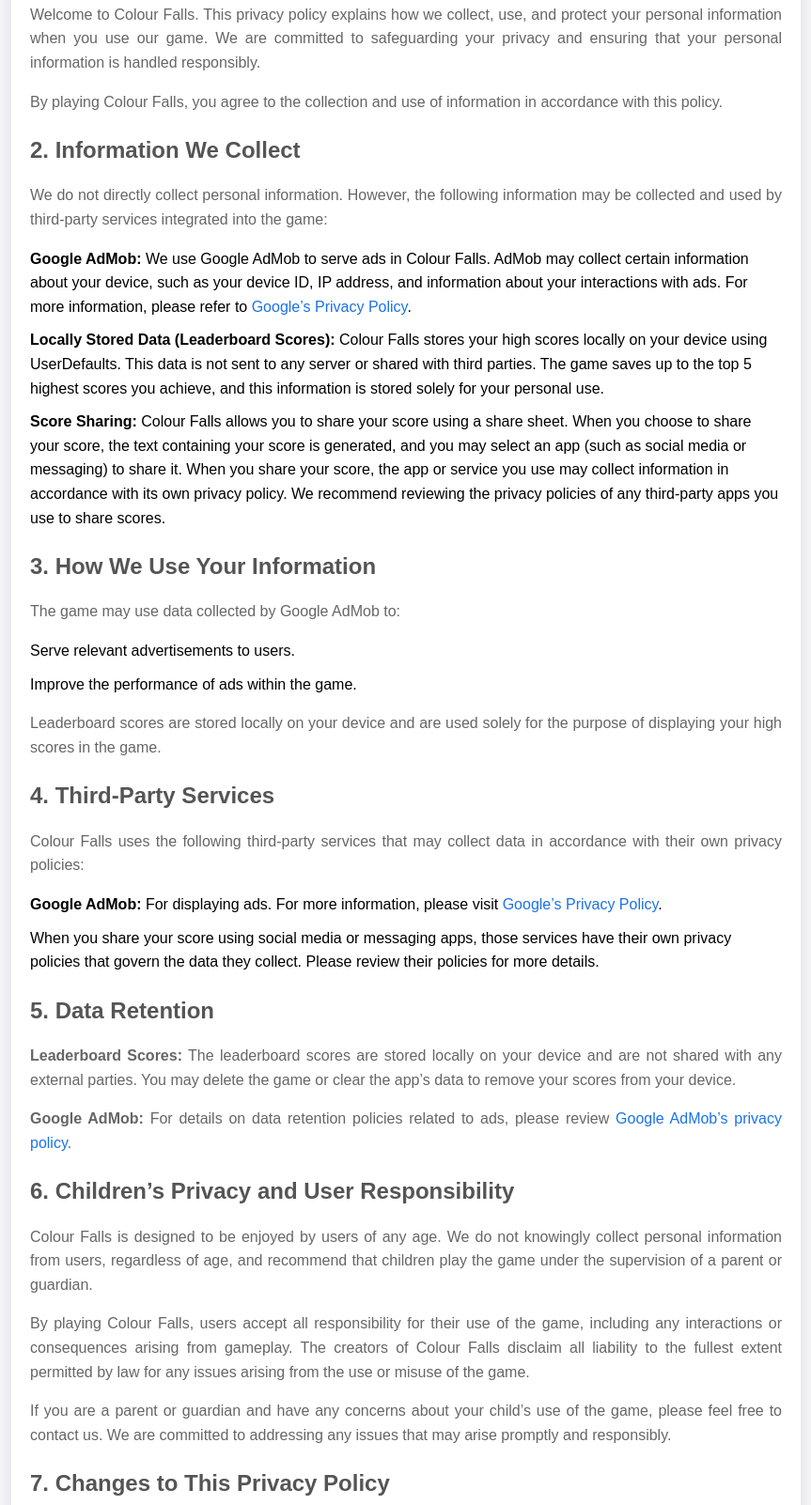
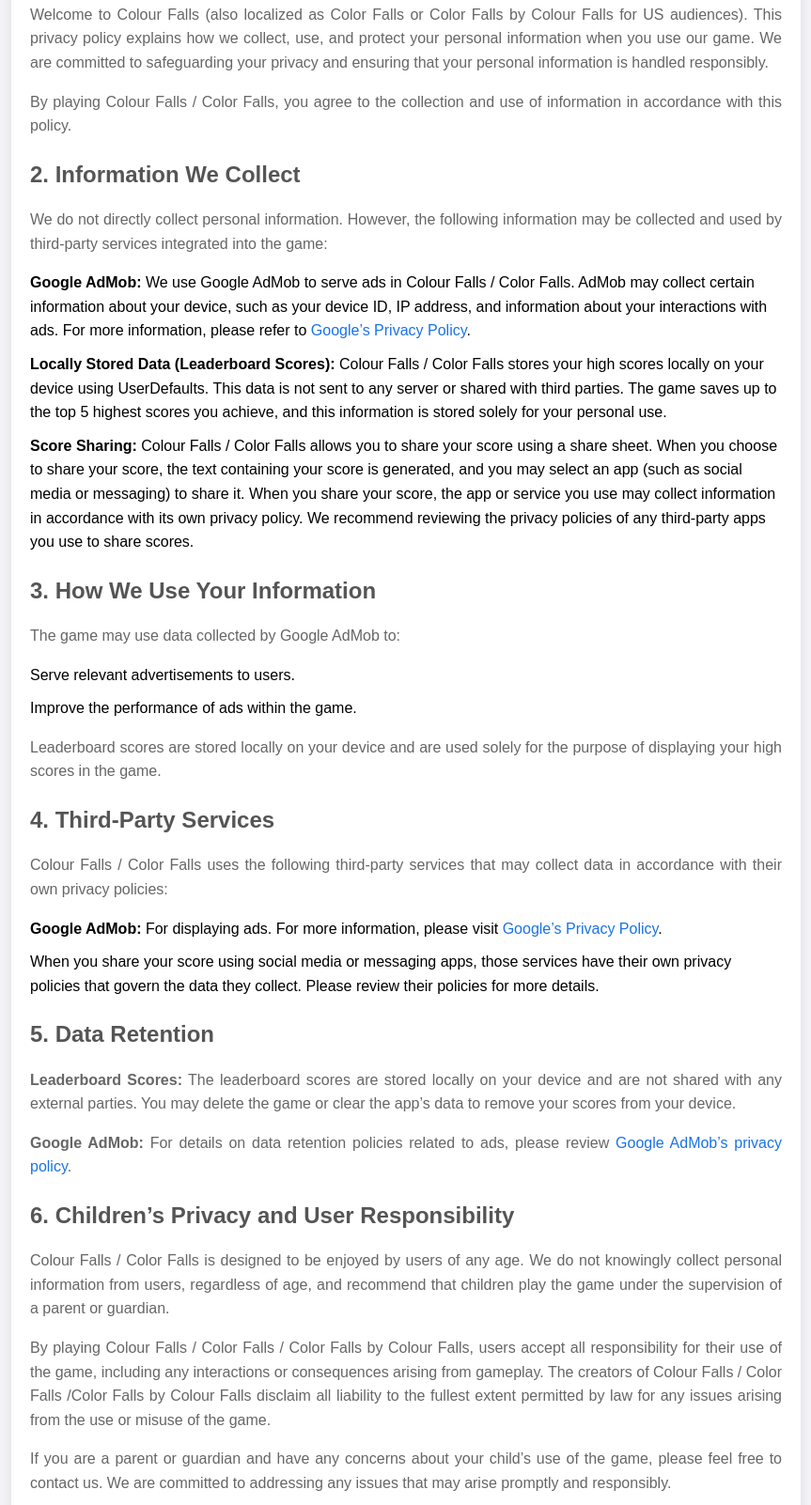
Before and after one commit to Eazyteeq/colourfalls, a plain HTML site: page privacypolicy.html in a window 1280 px wide. Shown: the part 267-1869 px from the top of the page at 94% size, without its empty margins (208-1071 px from the left). Drawn offline with Linux system fonts and the light colour scheme.

Commit message:
Add files via upload

```diff
--- a/privacypolicy.html
+++ b/privacypolicy.html
@@ -76,29 +76,35 @@
 
         <h2>1. Introduction</h2>
         <p>
-            Welcome to Colour Falls. This privacy policy explains how we collect, use, and protect your personal
+            Welcome to Colour Falls (also localized as Color Falls or Color Falls by Colour Falls for US audiences).
+            This privacy policy explains how
+            we collect, use, and protect your personal
             information when you use our game. We are committed to safeguarding your privacy and ensuring that your
             personal information is handled responsibly.
         </p>
         <p>
-            By playing Colour Falls, you agree to the collection and use of information in accordance with this policy.
+            By playing Colour Falls / Color Falls, you agree to the collection and use of information in accordance with
+            this policy.
         </p>
 
         <h2>2. Information We Collect</h2>
         <p>We do not directly collect personal information. However, the following information may be collected and used
             by third-party services integrated into the game:</p>
         <ul>
-            <li><strong>Google AdMob:</strong> We use Google AdMob to serve ads in Colour Falls. AdMob may collect
+            <li><strong>Google AdMob:</strong> We use Google AdMob to serve ads in Colour Falls / Color Falls. AdMob may
+                collect
                 certain information about your device, such as your device ID, IP address, and information about your
                 interactions with ads. For more information, please refer to <a
                     href="https://policies.google.com/privacy" target="_blank">Google’s Privacy Policy</a>.
             </li>
-            <li><strong>Locally Stored Data (Leaderboard Scores):</strong> Colour Falls stores your high scores locally
+            <li><strong>Locally Stored Data (Leaderboard Scores):</strong> Colour Falls / Color Falls stores your high
+                scores locally
                 on your device using UserDefaults. This data is not sent to any server or shared with third parties. The
                 game saves up to the top 5 highest scores you achieve, and this information is stored solely for your
                 personal use.
             </li>
-            <li><strong>Score Sharing:</strong> Colour Falls allows you to share your score using a share sheet. When
+            <li><strong>Score Sharing:</strong> Colour Falls / Color Falls allows you to share your score using a share
+                sheet. When
                 you choose to share your score, the text containing your score is generated, and you may select an app
                 (such as social media or messaging) to share it. When you share your score, the app or service you use
                 may collect information in accordance with its own privacy policy. We recommend reviewing the privacy
@@ -116,7 +122,8 @@
             high scores in the game.</p>
 
         <h2>4. Third-Party Services</h2>
-        <p>Colour Falls uses the following third-party services that may collect data in accordance with their own
+        <p>Colour Falls / Color Falls uses the following third-party services that may collect data in accordance with
+            their own
             privacy policies:</p>
         <ul>
             <li><strong>Google AdMob:</strong> For displaying ads. For more information, please visit <a
@@ -140,15 +147,18 @@
 
         <h2>6. Children’s Privacy and User Responsibility</h2>
         <p>
-            Colour Falls is designed to be enjoyed by users of any age. We do not knowingly collect personal information
+            Colour Falls / Color Falls is designed to be enjoyed by users of any age. We do not knowingly collect
+            personal information
             from users, regardless of age, and recommend that children play the game under the supervision of a parent
             or
             guardian.
         </p>
         <p>
-            By playing Colour Falls, users accept all responsibility for their use of the game, including any
+            By playing Colour Falls / Color Falls / Color Falls by Colour Falls, users accept all responsibility for
+            their use of the game, including any
             interactions
-            or consequences arising from gameplay. The creators of Colour Falls disclaim all liability to the fullest
+            or consequences arising from gameplay. The creators of Colour Falls / Color Falls /Color Falls by Colour
+            Falls disclaim all liability to the fullest
             extent permitted by law for any issues arising from the use or misuse of the game.
         </p>
         <p>
```
